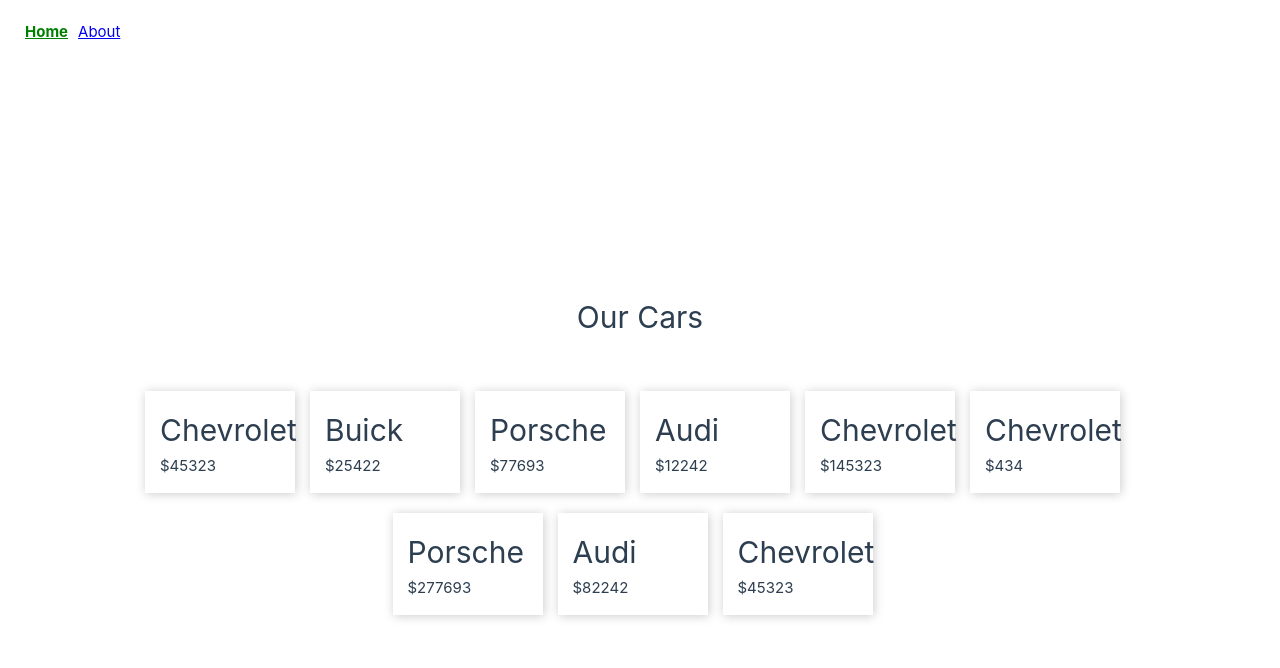
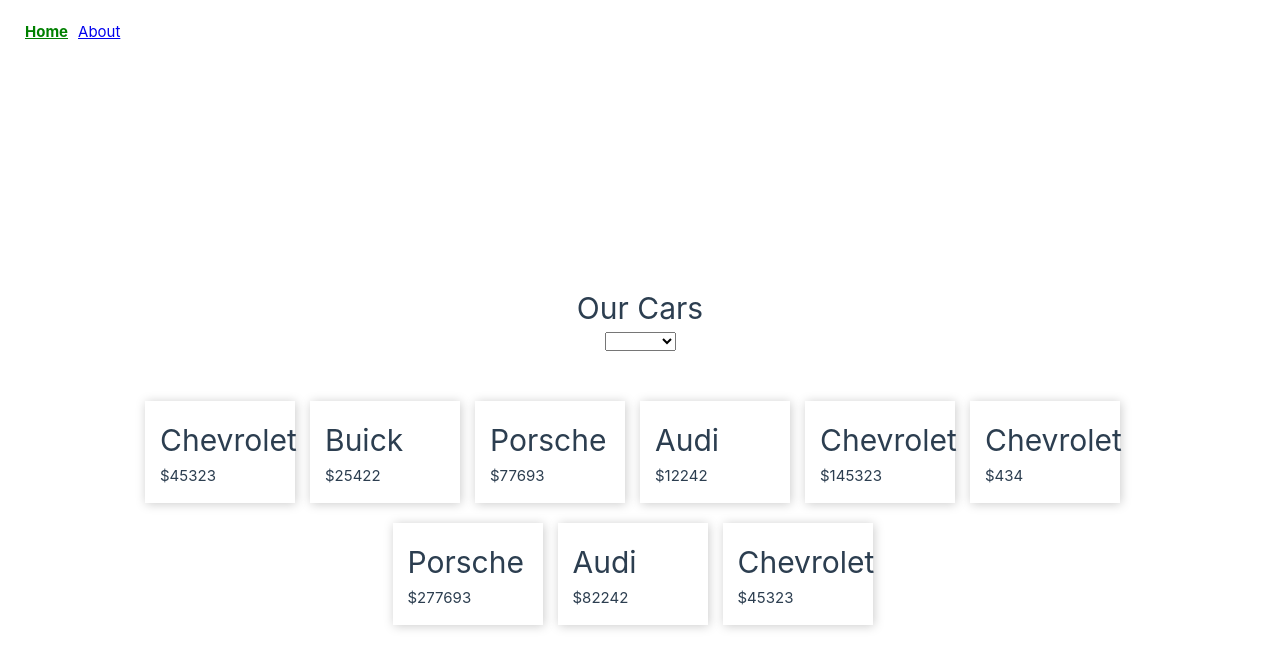
Before and after one commit to kdotwei/routing-app, a Vue app: page / in a window 1280 px wide. Shown: the top 668 px of the page. Built offline with nearby package versions, Linux system fonts and the light colour scheme.

Commit message:
Error Page

```diff
--- a/src/router/index.js
+++ b/src/router/index.js
@@ -1,7 +1,8 @@
 import {createRouter, createWebHistory} from 'vue-router'
-import HomeView from '../views/HomeView.vue'
-import AboutView from '../views/AboutView.vue'
-import CarView from '../views/CarView.vue'
+import HomeView from "../views/HomeView.vue"
+import AboutView from "../views/AboutView.vue"
+import CarView from "../views/CarView.vue"
+import NotFoundView from "../views/NotFoundView.vue"
 
 const router = createRouter({
 	history: createWebHistory(import.meta.env.BASE_URL),
@@ -19,7 +20,12 @@
 		{
 			path: '/car/:id',
 			name: 'car',
-			component: CarView,
+			component: CarView
+		},
+		{
+			path: '/:pathMatch(.*)*',
+			name: 'notFound',
+			component: NotFoundView
 		}
 	]
 })
--- a/src/views/HomeView.vue
+++ b/src/views/HomeView.vue
@@ -1,17 +1,42 @@
 <script setup>
-  import carsData from '../data.json'
-  import {ref} from 'vue'
-	import {useRouter} from "vue-router"
+	import carsData from "../data.json"
+	import {ref, watch, onMounted} from 'vue'
+	import {useRouter, useRoute} from 'vue-router'
 
 	const router = useRouter()
+	const route = useRoute()
 	const cars = ref(carsData)
+	const make = ref("")
+
+	onMounted(() => {
+		make.value = route.query.make || ""
+	})
+
+	watch(make, () => {
+		if(make.value){
+			if(make.value === "All") car.value = carsData;
+			else {
+				cars.value = carsData.filter(c => c.make === make.value)
+			}
+		}
+	})
+
+	const handlerChange = () => {
+		router.push({query: {make: make.value}})
+	}
 </script>
 
 <template>
-  <main class='container'>
+	<main class="container">
 		<h1>Our Cars</h1>
-    <div class='cards'>
-      <div v-for='car in cars' :key='car.id' class='card' @click="router.push(`/car/${car.id}`)">
+		<select @change="handlerChange" v-model="make">
+			<option value="All">All</option>
+			<option value="Chevrolet">Chevy</option>
+			<option value="Porsche">Porsche</option>
+			<option value="Audi">Audi</option>
+		</select>
+		<div class="cards">
+			<div class="card" v-for='car in cars' :key='car.id' @click='router.push(`/car/${car.id}`)'>
 				<h1>{{ car.make }}</h1>
 				<p>${{ car.price }}</p>
 			</div>
--- /dev/null
+++ b/src/views/NotFoundView.vue
@@ -0,0 +1,5 @@
+<template>
+	<div class="container">
+		<h1>404 - Not Found</h1>
+	</div>
+</template>
```
Lines whose indentation alone changed are shown as unchanged.
